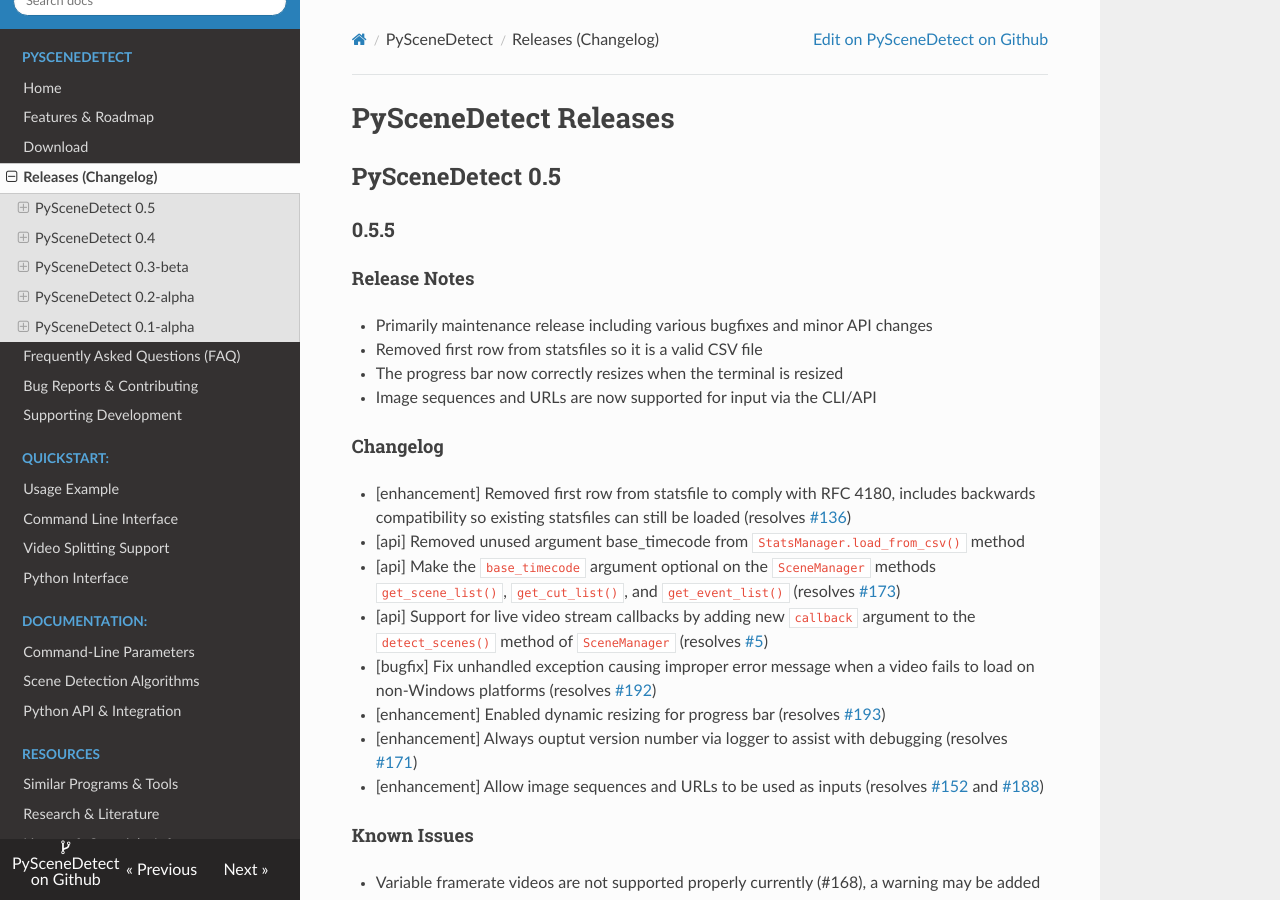
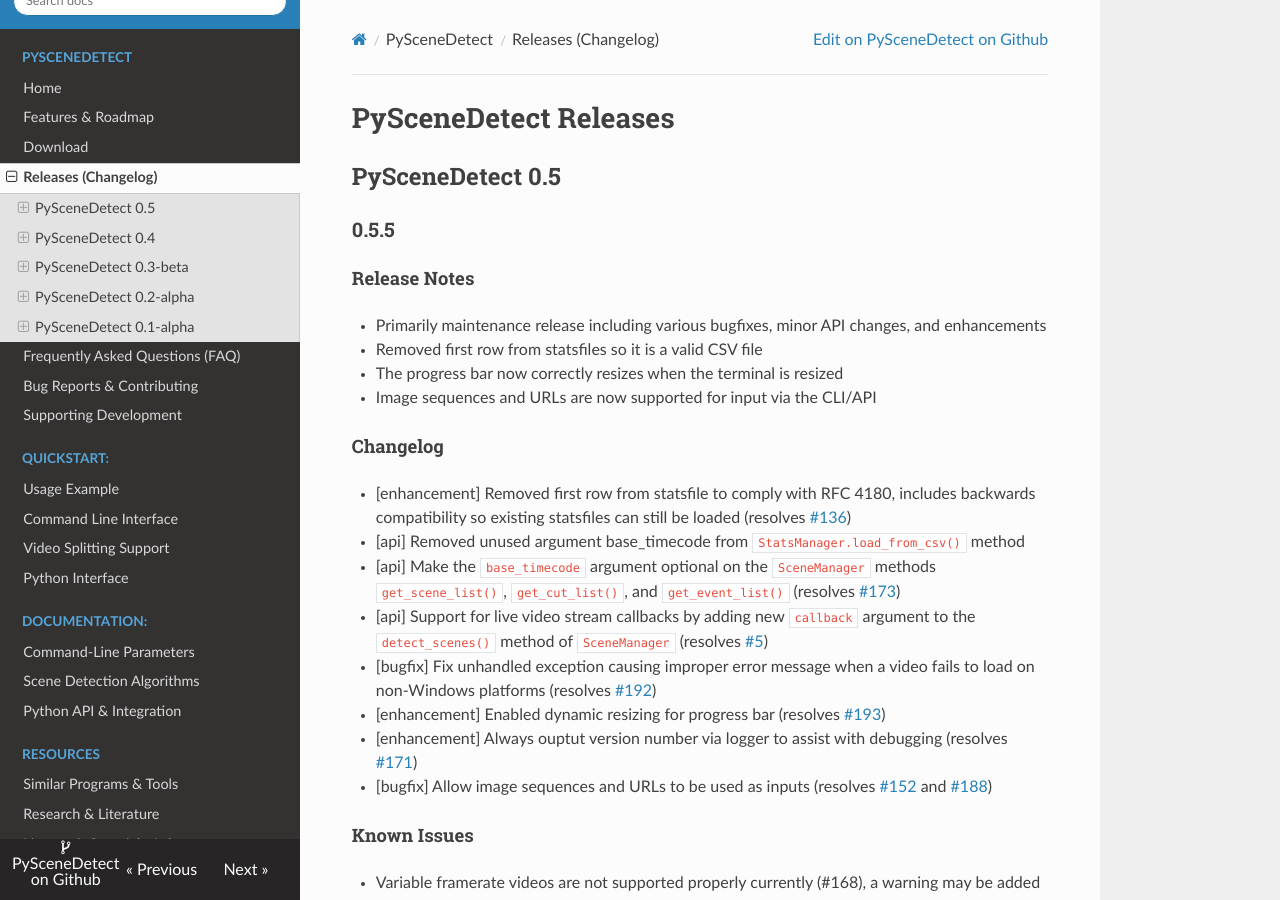
Before and after one commit to vovamushak/PySceneDetect, an MkDocs documentation site: the page built from docs/changelog.md, in a window 1280 px wide and 900 px high. Built offline with MkDocs 1.6.1, drawn with Linux system fonts in a browser that asks for light colours; nearby versions of some CDN libraries; old or Windows-style settings are respelled for this version of MkDocs.

Commit message:
Update changelog.

```diff
--- a/docs/changelog.md
+++ b/docs/changelog.md
@@ -8,7 +8,7 @@ PySceneDetect Releases
 
 #### Release Notes
 
- * Primarily maintenance release including various bugfixes and minor API changes
+ * Primarily maintenance release including various bugfixes, minor API changes, and enhancements
  * Removed first row from statsfiles so it is a valid CSV file
  * The progress bar now correctly resizes when the terminal is resized
  * Image sequences and URLs are now supported for input via the CLI/API
@@ -22,7 +22,7 @@ PySceneDetect Releases
  * [bugfix] Fix unhandled exception causing improper error message when a video fails to load on non-Windows platforms (resolves [#192](https://github.com/Breakthrough/PySceneDetect/issues/192))
  * [enhancement] Enabled dynamic resizing for progress bar (resolves [#193](https://github.com/Breakthrough/PySceneDetect/issues/193))
  * [enhancement] Always ouptut version number via logger to assist with debugging (resolves [#171](https://github.com/Breakthrough/PySceneDetect/issues/171))
- * [enhancement] Allow image sequences and URLs to be used as inputs (resolves [#152](https://github.com/Breakthrough/PySceneDetect/issues/171) and [#188](https://github.com/Breakthrough/PySceneDetect/issues/188))
+ * [bugfix] Allow image sequences and URLs to be used as inputs (resolves [#152](https://github.com/Breakthrough/PySceneDetect/issues/171) and [#188](https://github.com/Breakthrough/PySceneDetect/issues/188))
 
 #### Known Issues
 
```
